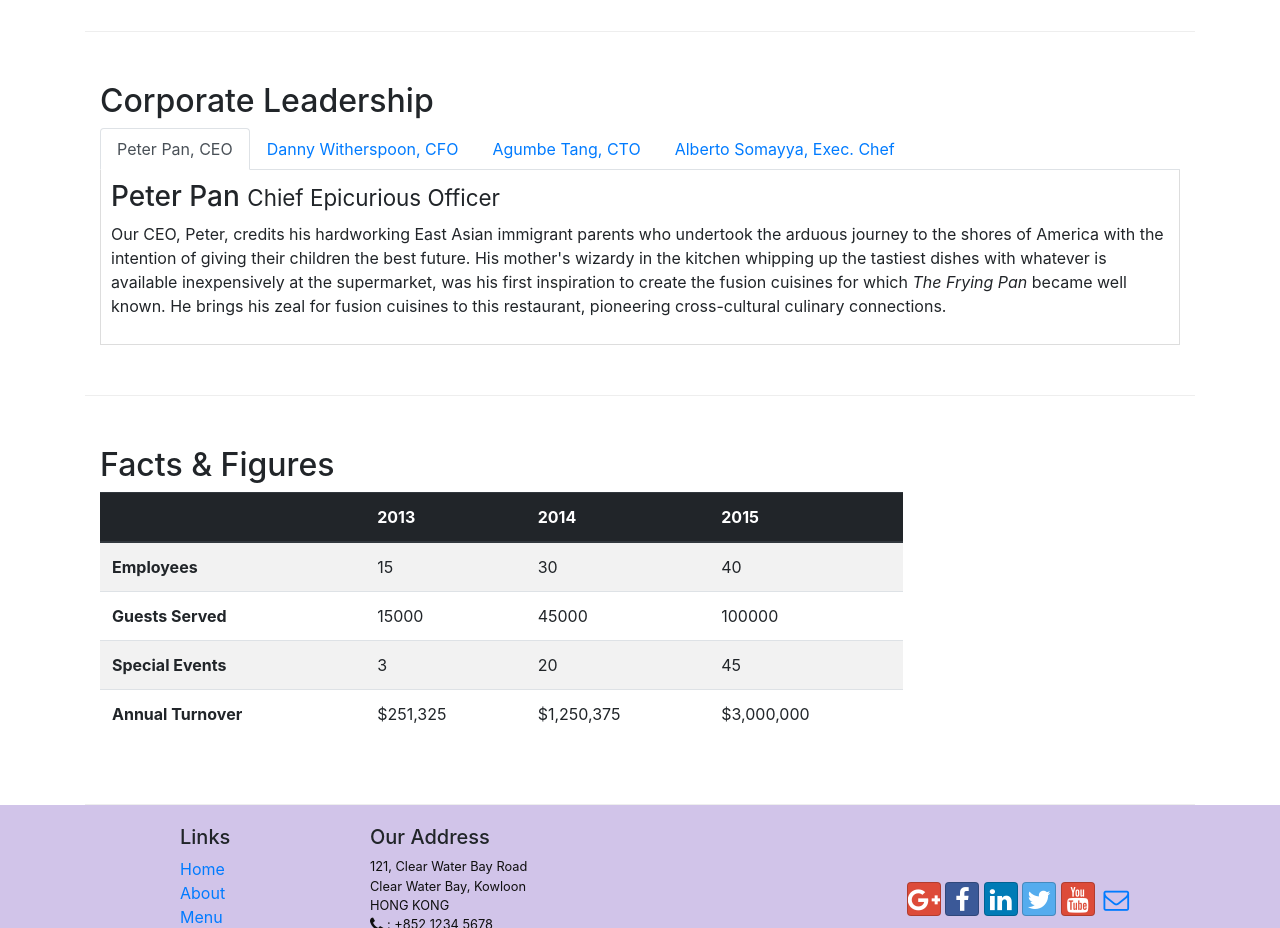
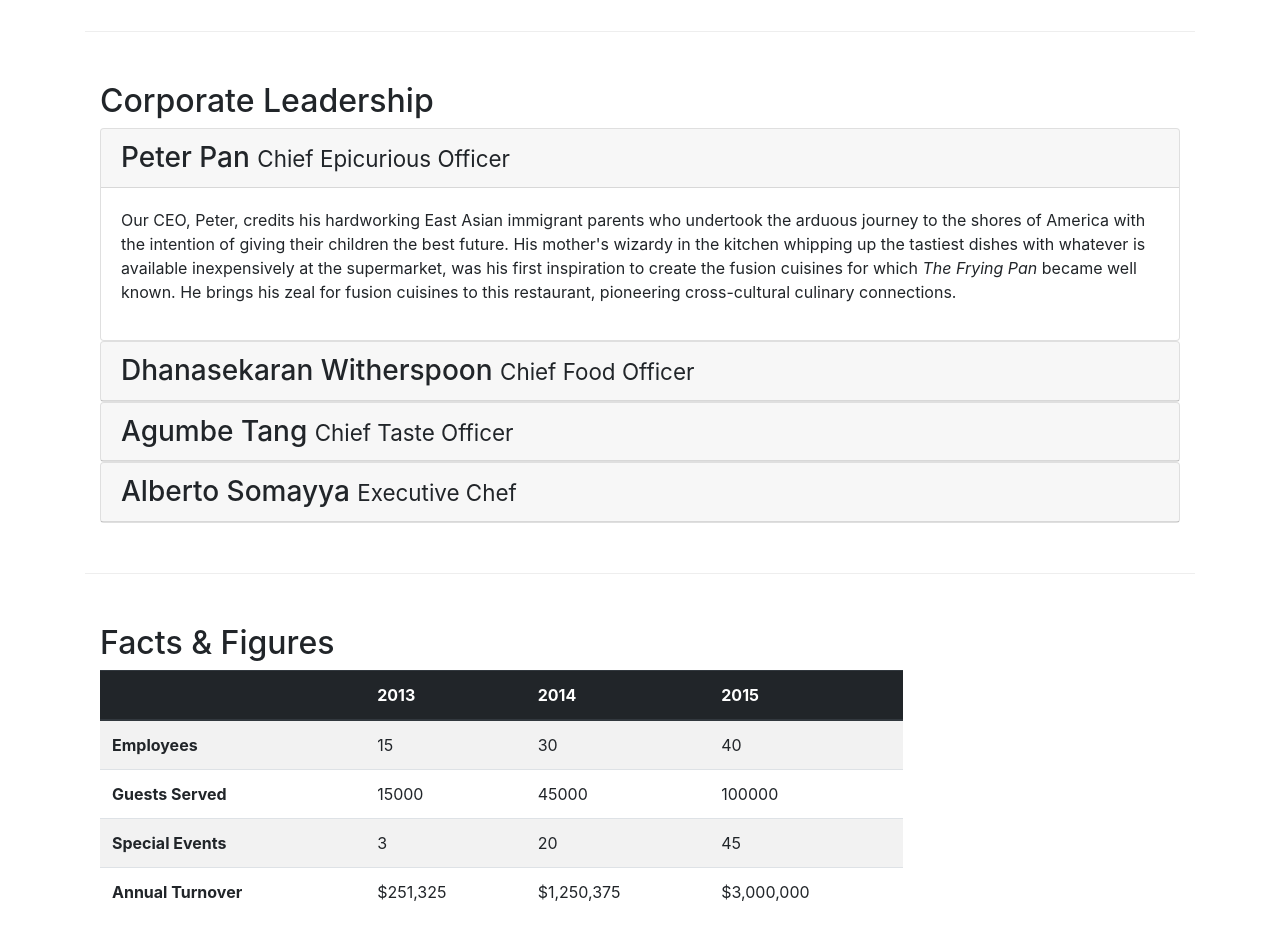
Before and after one commit to mostafa-badawy/conFusion, a plain HTML site: page aboutus.html in a window 1280 px wide. Shown: the part 940-1868 px from the top of the page. Drawn offline with Linux system fonts and the light colour scheme.

Commit message:
add file update

```diff
--- a/aboutus.html
+++ b/aboutus.html
@@ -105,37 +105,90 @@
             <div class="col-12">
                 <h2>Corporate Leadership</h2>
 
-                <ul class="nav nav-tabs">
-                    <li class="nav-item">
-                        <a class="nav-link active" href="#peter" role="tab" data-toggle="tab">Peter Pan, CEO</a>
-                    </li>
-                    <li class="nav-item">
-                        <a class="nav-link" href="#danny" role="tab" data-toggle="tab">Danny Witherspoon, CFO</a>
-                    </li>
-                    <li class="nav-item">
-                        <a class="nav-link" href="#agumbe" role="tab" data-toggle="tab">Agumbe Tang, CTO</a>
-                    </li>
-                    <li class="nav-item">
-                        <a class="nav-link" href="#alberto" role="tab" data-toggle="tab">Alberto Somayya, Exec. Chef</a>
-                    </li>
-                </ul>
-                <div class="tab-content">
-                    <div role="tabpanel" class="tab-pane fade show active" id="peter">
-                        <h3>Peter Pan <small>Chief Epicurious Officer</small></h3>
-                        <p class="d-none d-sm-block">Our CEO, Peter, credits his hardworking East Asian immigrant parents who undertook the arduous journey to the shores of America with the intention of giving their children the best future. His mother's wizardy in the kitchen whipping up the tastiest dishes with whatever is available inexpensively at the supermarket, was his first inspiration to create the fusion cuisines for which <em>The Frying Pan</em> became well known. He brings his zeal for fusion cuisines to this restaurant, pioneering cross-cultural culinary connections.</p>
+                <div id="accordion">
+                    <div class="card">
+                        <div class="card-header" role="tab" id="peterHead">
+                            <h3 class="mb-0">
+                                <a data-toggle="collapse" data-target="#peter">
+                                    Peter Pan <small>Chief Epicurious Officer</small>
+                                </a>
+                            </h3>
+                        </div>
+                        <div role="tabpanel" class="collapse show" id="peter" data-parent="#accordion">
+                            <div class="card-body">
+                                <p class="d-none d-sm-block">
+                                    Our CEO, Peter, credits his hardworking East Asian immigrant parents who
+                                    undertook the arduous journey to the shores of America with the intention of giving their children
+                                    the best future. His mother's wizardy in the kitchen whipping up the tastiest dishes with whatever
+                                    is available inexpensively at the supermarket, was his first inspiration to create the fusion cuisines
+                                    for which <em>The Frying Pan</em> became well known. He brings his zeal for fusion cuisines to this
+                                    restaurant, pioneering cross-cultural culinary connections.
+                                </p>
+                            </div>
+                        </div>
                     </div>
-                    <div role="tabpanel" class="tab-pane fade" id="danny">
-                        <h3>Dhanasekaran Witherspoon <small>Chief Food Officer</small></h3>
-                        <p class="d-none d-sm-block">Our CFO, Danny, as he is affectionately referred to by his colleagues, comes from a long established family tradition in farming and produce. His experiences growing up on a farm in the Australian outback gave him great appreciation for varieties of food sources. As he puts it in his own words, <em>Everything that runs, wins, and everything that stays, pays!</em></p>
+
+                    <div class="card">
+                        <div class="card-header" role="tab" id="dannyHead">
+                            <h3 class="mb-0">
+                                <a data-toggle="collapse" data-target="#danny">
+                                    Dhanasekaran Witherspoon <small>Chief Food Officer</small>
+                                </a>
+                            </h3>
+                        </div>
+                        <div role="tabpanel" class="collapse" id="danny" data-parent="#accordion">
+                            <div class="card-body">
+                                <p class="d-none d-sm-block">
+                                    Our CFO, Danny, as he is affectionately referred to by his colleagues,
+                                    comes from a long established family tradition in farming and produce.
+                                    His experiences growing up on a farm in the Australian outback gave him great appreciation for
+                                    varieties of food sources. As he puts it in his own words, <em>Everything that runs, wins,
+                                    and everything that stays, pays!</em>
+                                </p>
+                            </div>
+                        </div>
                     </div>
-                    <div role="tabpanel" class="tab-pane fade" id="agumbe">
-                        <h3>Agumbe Tang <small>Chief Taste Officer</small></h3>
-                        <p class="d-none d-sm-block">Blessed with the most discerning gustatory sense, Agumbe, our CTO, personally ensures that every dish that we serve meets his exacting tastes. Our chefs dread the tongue lashing that ensues if their dish does not meet his exacting standards. He lives by his motto, <em>You click only if you survive my lick.</em></p>
+
+                    <div class="card">
+                        <div class="card-header" role="tab" id="agumbeHead">
+                            <h3 class="mb-0">
+                                <a data-toggle="collapse" data-target="#agumbe">
+                                    Agumbe Tang <small>Chief Taste Officer</small>
+                                </a>
+                            </h3>
+                        </div>
+                        <div role="tabpanel" class="collapse" id="agumbe" data-parent="#accordion">
+                            <div class="card-body">
+                                <p class="d-none d-sm-block">
+                                    Blessed with the most discerning gustatory sense, Agumbe, our CTO,
+                                    personally ensures that every dish that we serve meets his exacting tastes.
+                                    Our chefs dread the tongue lashing that ensues if their dish does not meet his exacting standards.
+                                    He lives by his motto, <em>You click only if you survive my lick.</em>
+                                </p>
+                            </div>
+                        </div>
                     </div>
-                    <div role="tabpanel" class="tab-pane fade" id="alberto">
-                        <h3>Alberto Somayya <small>Executive Chef</small></h3>
-                        <p class="d-none d-sm-block">Award winning three-star Michelin chef with wide International experience having worked closely with whos-who in the culinary world, he specializes in creating mouthwatering Indo-Italian fusion experiences. He says, <em>Put together the cuisines from the two craziest cultures, and you get a winning hit! Amma Mia!</em></p>
+
+                    <div class="card">
+                        <div class="card-header" role="tab" id="albertoHead">
+                            <h3 class="mb-0">
+                                <a data-toggle="collapse" data-target="#alberto">
+                                    Alberto Somayya <small>Executive Chef</small>
+                                </a>
+                            </h3>
+                        </div>
+                        <div role="tabpanel" class="collapse" id="alberto" data-parent="#accordion">
+                            <div class="card-body">
+                                <p class="d-none d-sm-block">
+                                    Award winning three-star Michelin chef with wide International experience having
+                                    worked closely with whos-who in the culinary world, he specializes in creating mouthwatering Indo-Italian
+                                    fusion experiences. He says, <em>Put together the cuisines from the two craziest cultures,
+                                    and you get a winning hit! Amma Mia!</em>
+                                </p>
+                            </div>
+                        </div>
                     </div>
+
                 </div>
             </div>
        </div>
```
